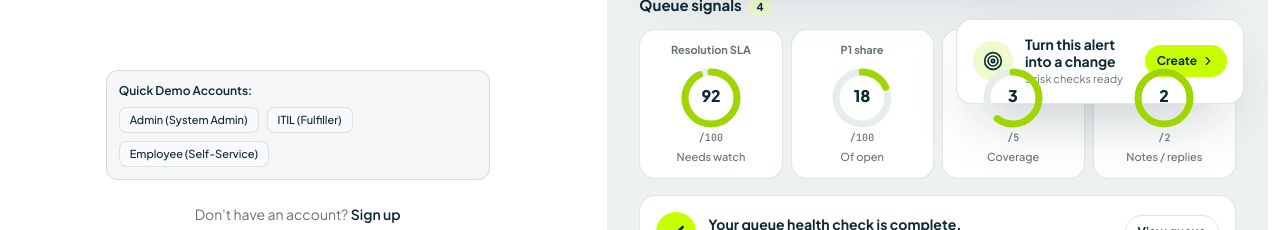
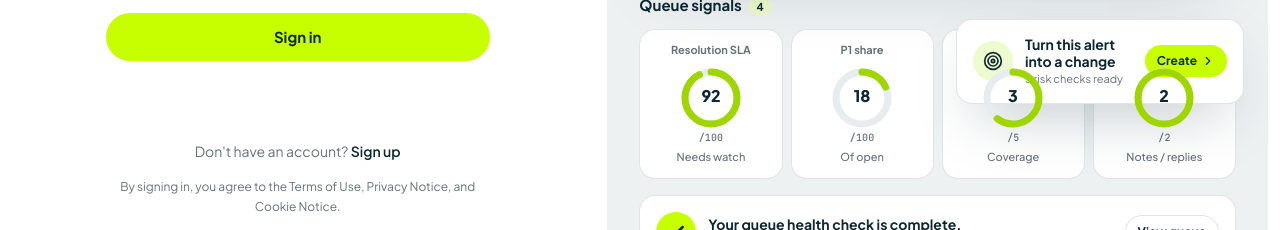
Before and after one commit to SubhamoyGhosh007/opennow, a Next.js app: page /login in a window 1280 px wide. Shown: the part 460-690 px from the top of the page. Built offline with nearby package versions, Linux system fonts and the light colour scheme; no server answers.

Commit message:
Remove demo credential quick-fill from login

```diff
--- a/src/app/(auth)/login/page.tsx
+++ b/src/app/(auth)/login/page.tsx
@@ -196,43 +196,6 @@ function LoginForm() {
         </span>
       </form>
 
-      {/* Demo Credentials Quick-Fill */}
-      <div className="mt-4 rounded-xl border border-[var(--ls-line)] bg-[var(--ls-mist)] p-3 text-xs">
-        <p className="font-semibold text-[var(--ls-ink)]">Quick Demo Accounts:</p>
-        <div className="mt-2 flex flex-wrap gap-2">
-          <button
-            type="button"
-            onClick={() => {
-              setEmail("admin@opennow.local");
-              setPassword("Password123!");
-            }}
-            className="rounded-md border border-[var(--ls-line)] bg-background px-2.5 py-1 text-[11px] font-medium text-foreground hover:bg-muted"
-          >
-            Admin (System Admin)
-          </button>
-          <button
-            type="button"
-            onClick={() => {
-              setEmail("fulfiller@opennow.local");
-              setPassword("Password123!");
-            }}
-            className="rounded-md border border-[var(--ls-line)] bg-background px-2.5 py-1 text-[11px] font-medium text-foreground hover:bg-muted"
-          >
-            ITIL (Fulfiller)
-          </button>
-          <button
-            type="button"
-            onClick={() => {
-              setEmail("abel.tuter@example.com");
-              setPassword("Password123!");
-            }}
-            className="rounded-md border border-[var(--ls-line)] bg-background px-2.5 py-1 text-[11px] font-medium text-foreground hover:bg-muted"
-          >
-            Employee (Self-Service)
-          </button>
-        </div>
-      </div>
-
       <p className="mt-6 text-center text-sm text-[var(--ls-muted)]">
         Don&apos;t have an account?{" "}
         <a href="/register" className="font-semibold text-[var(--ls-ink)] underline-offset-4 hover:underline">
```
